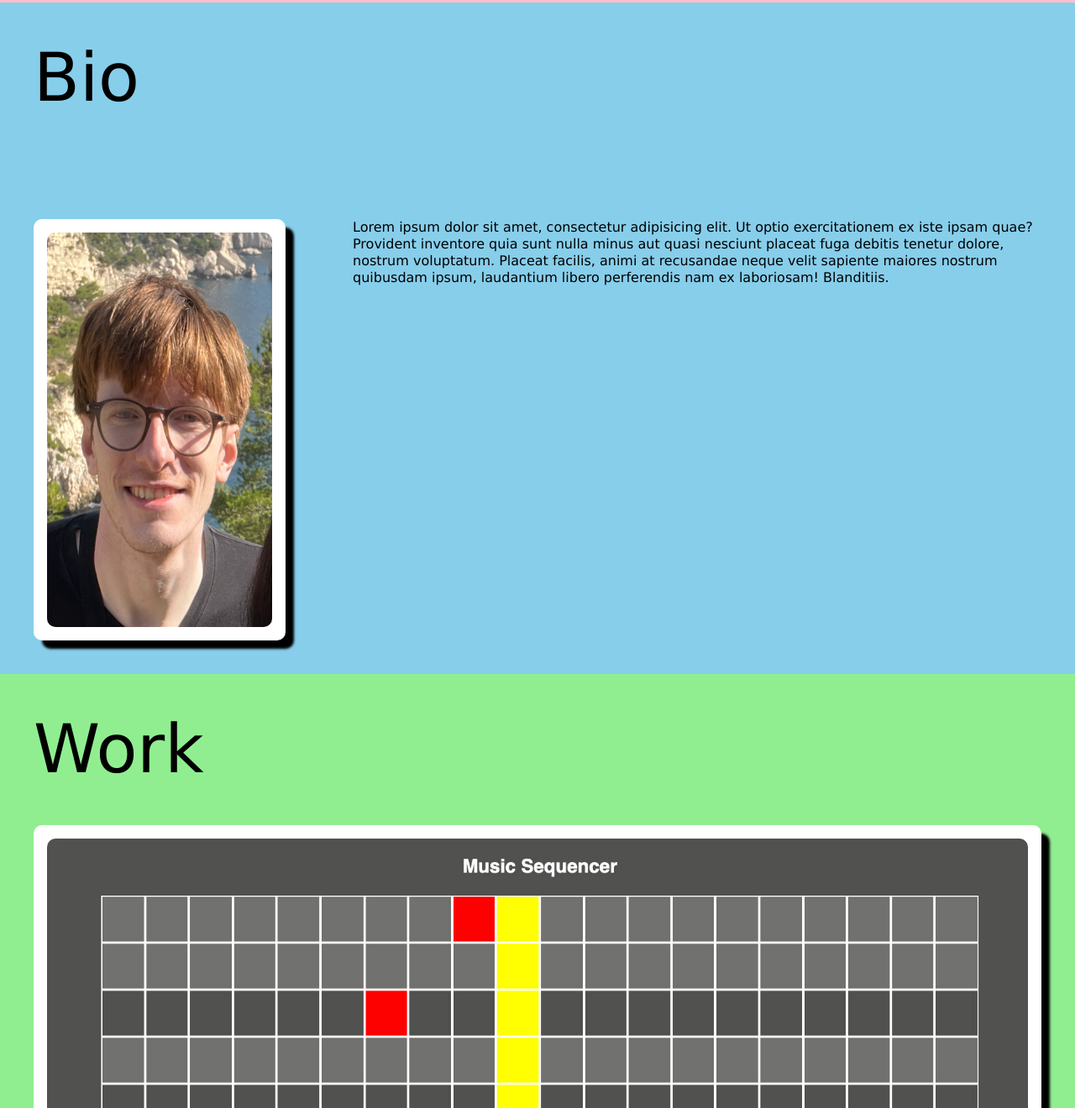
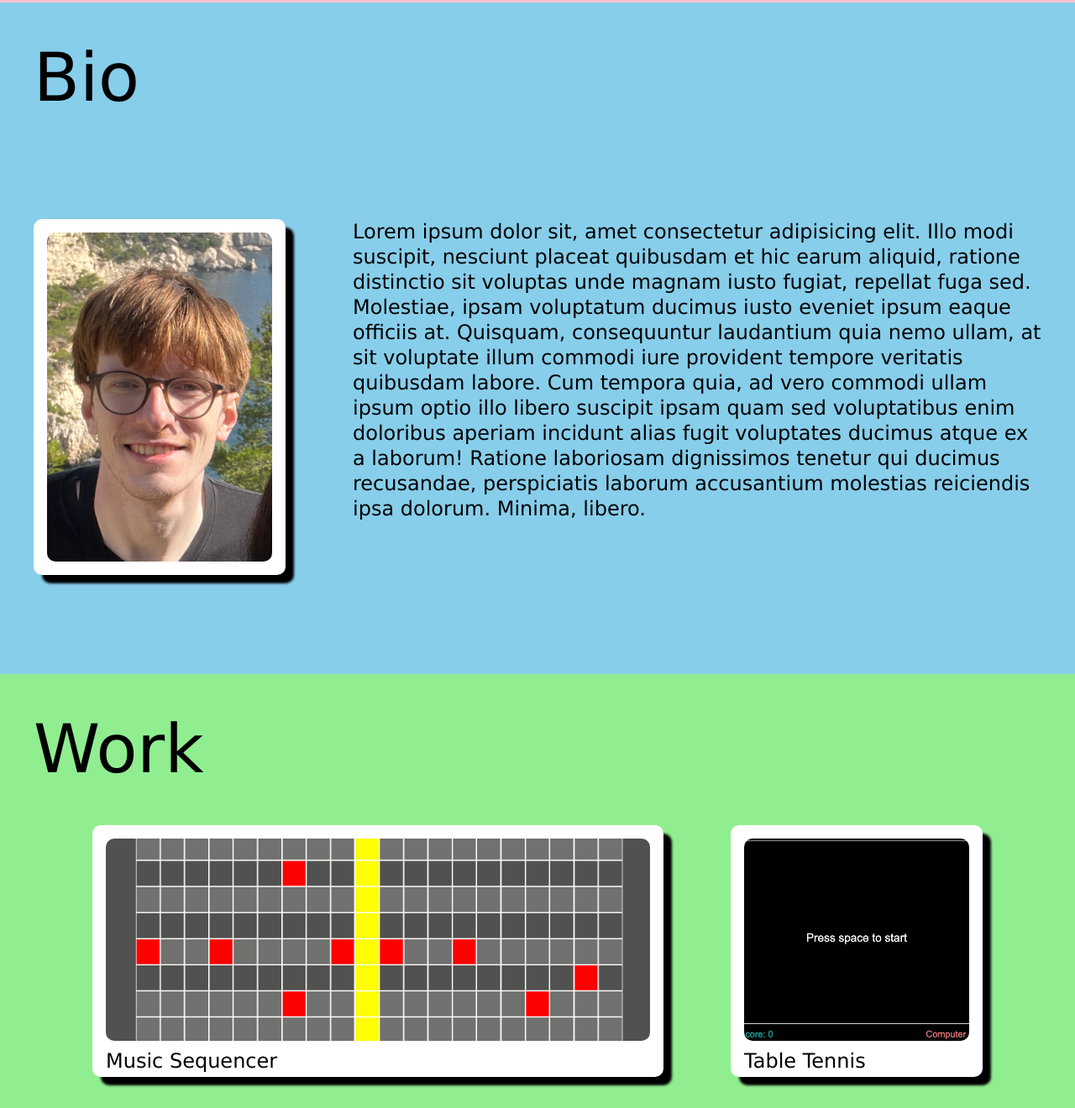
Before and after one commit to keimdm/portfolio-challenge, a plain HTML site: page index.html in a window 1280 px wide. Shown: the part 797-2117 px from the top of the page at 84% size. Drawn offline with Linux system fonts and the light colour scheme.

Commit message:
formatted bio and work

```diff
--- a/assets/css/style.css
+++ b/assets/css/style.css
@@ -88,6 +88,7 @@ h2 {
 
 .bio h2 {
     padding: 0.5em 0 0 0.5em;
+    height: 140px;
 }
 
 .photo-card {
@@ -99,6 +100,8 @@ h2 {
     flex-direction: row;
     justify-content: center;
     box-shadow: 10px 10px 3px black;
+    max-width: 350px;
+    align-self: center;
 }
 
 .bio .photo-card img {
@@ -116,6 +119,7 @@ h2 {
     .bio {
         flex-direction: row;
         flex-wrap: wrap;
+        align-items: flex-start;
     }
 
     .bio h2 {
@@ -125,11 +129,19 @@ h2 {
     .photo-card {
         flex: 1 1 200px;
         max-width: 300px;
+        align-self: flex-start;
     }
 
     .bio p {
         flex: 1 1 200px;
-        padding: 2.5em 2.5em 2.5em 2.5em;
+        padding: 2.5rem 2.5rem 2.5rem 2.5rem;
+        font-size: 1.25rem;
+    }
+}
+
+@media screen and (min-width: 992px) {
+    .bio p {
+        font-size: 1.5rem;
     }
 }
 
@@ -174,6 +186,7 @@ h2 {
     display: none;
     padding: 0 0.5em 0 0;
     box-shadow: 10px 10px 3px black;
+    margin-bottom: 2.5rem;
 }
 
 .card:hover {
@@ -188,7 +201,37 @@ h2 {
 }
 
 @media screen and (min-width: 768px) {
+    .portfolio {
+        flex-direction: row;
+        flex-wrap: wrap;
+        justify-content: center;
+    }
 
+    .portfolio h2 {
+        width: 100%;
+    }
+
+    .card {
+        width: 300px;
+        height: 300px;
+    }
+
+    .card a {
+        display: block;
+        height: 90%;
+        overflow-x: hidden;
+        overflow-y: hidden;
+        object-fit: cover;
+    }
+
+    .card a img {
+        object-fit: cover;
+        height: 100%;
+    }
+
+    #card1 {
+        width: 680px;
+    }
 }
 
 .contact {
@@ -199,6 +242,12 @@ h2 {
 .contact h2 {
     padding: 0.5em 0 0 0.5em;
     margin: 0 0 0.5em 0;
+}
+
+.contact .column {
+    display: flex;
+    flex-direction: column;
+    justify-content: space-between;
 }
 
 .contact .input-group {
--- a/index.html
+++ b/index.html
@@ -34,10 +34,10 @@
         </section>
         <section class="bio" id="bio">
             <h2>Bio</h2>
-            <div class="photo-card">
+            <figure class="photo-card">
                 <img src="./assets/profile-pic.png" alt="Picture of David">
-            </div>
-            <p>Lorem ipsum dolor sit amet, consectetur adipisicing elit. Ut optio exercitationem ex iste ipsam quae? Provident inventore quia sunt nulla minus aut quasi nesciunt placeat fuga debitis tenetur dolore, nostrum voluptatum. Placeat facilis, animi at recusandae neque velit sapiente maiores nostrum quibusdam ipsum, laudantium libero perferendis nam ex laboriosam! Blanditiis.</p>
+            </figure>
+            <p>Lorem ipsum dolor sit, amet consectetur adipisicing elit. Illo modi suscipit, nesciunt placeat quibusdam et hic earum aliquid, ratione distinctio sit voluptas unde magnam iusto fugiat, repellat fuga sed. Molestiae, ipsam voluptatum ducimus iusto eveniet ipsum eaque officiis at. Quisquam, consequuntur laudantium quia nemo ullam, at sit voluptate illum commodi iure provident tempore veritatis quibusdam labore. Cum tempora quia, ad vero commodi ullam ipsum optio illo libero suscipit ipsam quam sed voluptatibus enim doloribus aperiam incidunt alias fugit voluptates ducimus atque ex a laborum! Ratione laboriosam dignissimos tenetur qui ducimus recusandae, perspiciatis laborum accusantium molestias reiciendis ipsa dolorum. Minima, libero.</p>
         </section>
         <section class="portfolio" id="work">
             <h2>Work</h2>
@@ -62,13 +62,17 @@
                 <p class="info-button">Learn More...</p>
             </figure>
             <figure class="card" id="card5">
-                <a href="https://keimdm.github.io/pocket-calculator/"><img src="./assets/calculator-pic.jpg" alt="Picture of calculator"></a>
+                <a href=""></a>
                 <figcaption>Coming Soon!</figcaption>
                 <p class="info-button">Learn More...</p>
             </figure>
         </section>
         <section class="contact" id="contact">
             <h2>Contact</h2>
+            <div class="column">
+                <!--For future implementation of my contact info (email, linkedin, github etc.)-->
+            </div>
+            <div class="column">
                 <div class="input-group">
                     <input type="text" name="fname" id="fname">
                     <label for="fname">First Name</label>
@@ -86,6 +90,7 @@
                     <label for="message">Message</label>
                 </div>
                 <button>Send</button>
+            </div>
         </section>
     </main>
     <footer>
```
Lines whose indentation alone changed are shown as unchanged.
